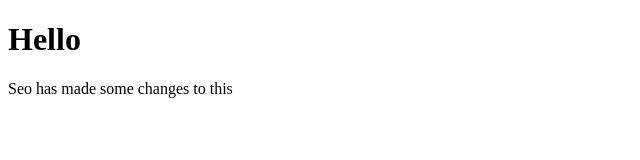
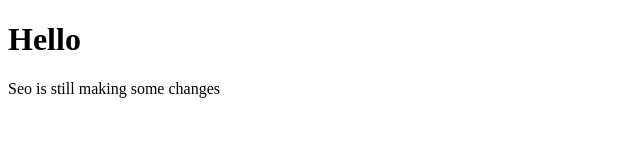
Before and after one commit to sayyedmaaz23/timepass, a plain HTML site: page index.html in a window 1280 px wide. Shown: the full height of the page, 0-640 px from the left. Drawn offline with Linux system fonts and the light colour scheme.

Commit message:
This is the change that SEO was making

```diff
--- a/index.html
+++ b/index.html
@@ -7,6 +7,6 @@
 </head>
 <body>
     <H1>Hello</H1>
-    <p>Seo has made some changes to this</p>
+    <p>Seo is still making some changes</p>
 </body>
 </html>
```
